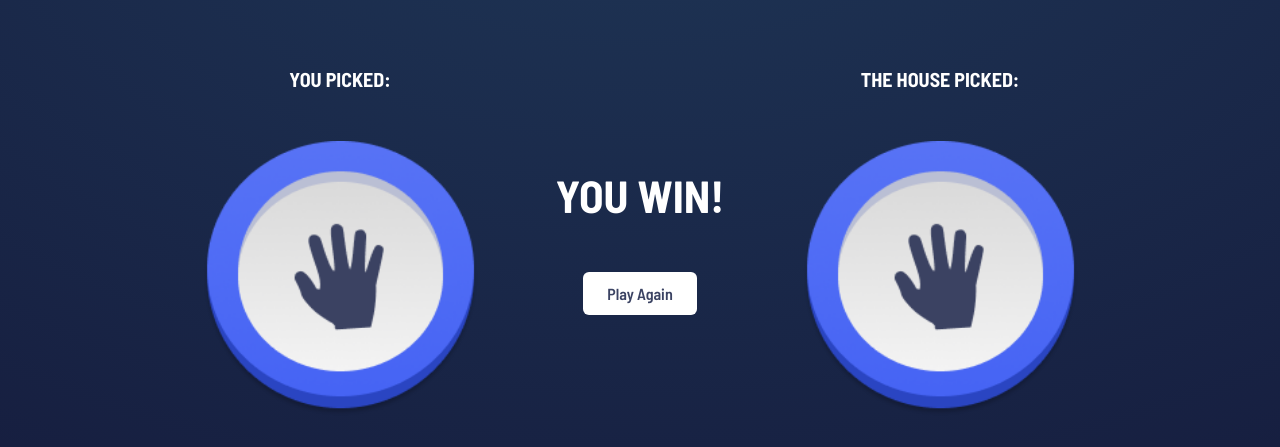
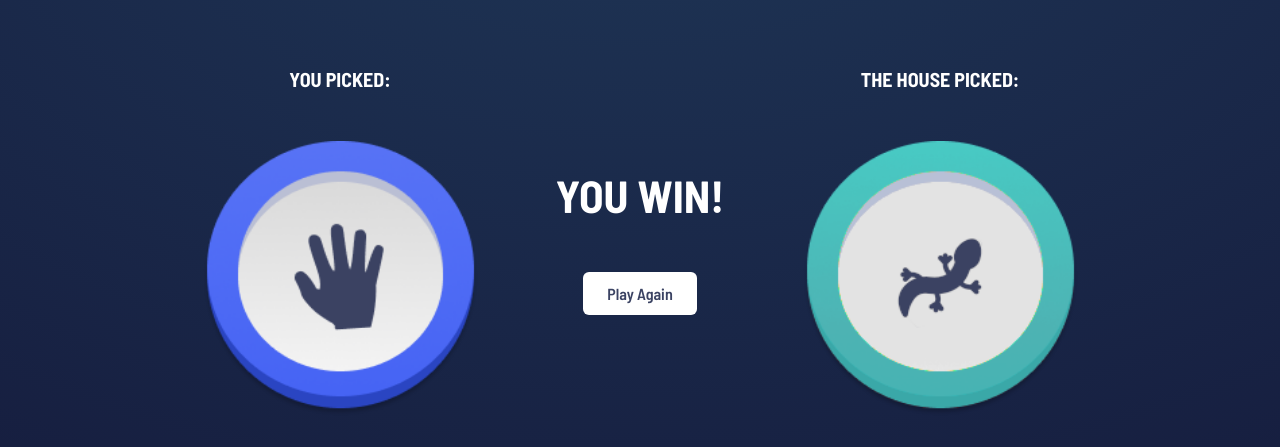
Before and after one commit to Code-Institute-Submissions/RPSLS-3, a plain HTML site: page index.html in a window 1280 px wide. Both pictures are taken after a click on the picture 844 px from the left and 480 px from the top of the page. Shown: the part 203-650 px from the top of the page. Drawn offline with Linux system fonts and the light colour scheme.

Commit message:
Add functionality for computer picks and image updates on win/lose/draw section

```diff
--- a/assets/js/index.js
+++ b/assets/js/index.js
@@ -30,4 +30,8 @@ const pickComputerHand = () => {
     let hands = ["rock", "paper", "scissors", "lizard", "spock"]
     let cpHand = hands[Math.floor(Math.random() * 5)]
 
+
+  //show correct choice on win/lose/draw section when computer choice made
+  document.getElementById("computerPickImage").src = handOptions[cpHand];
+
 }
--- a/index.html
+++ b/index.html
@@ -55,7 +55,7 @@
             <div class="computerhand">
                 <h1>THE HOUSE PICKED:</h1>
                 <div class="handImageContainer">
-                    <img src="/assets/images/Paper.png">
+                    <img id="computerPickImage" src="/assets/images/Paper.png">
                 </div>
             </div>
         </div>
```
